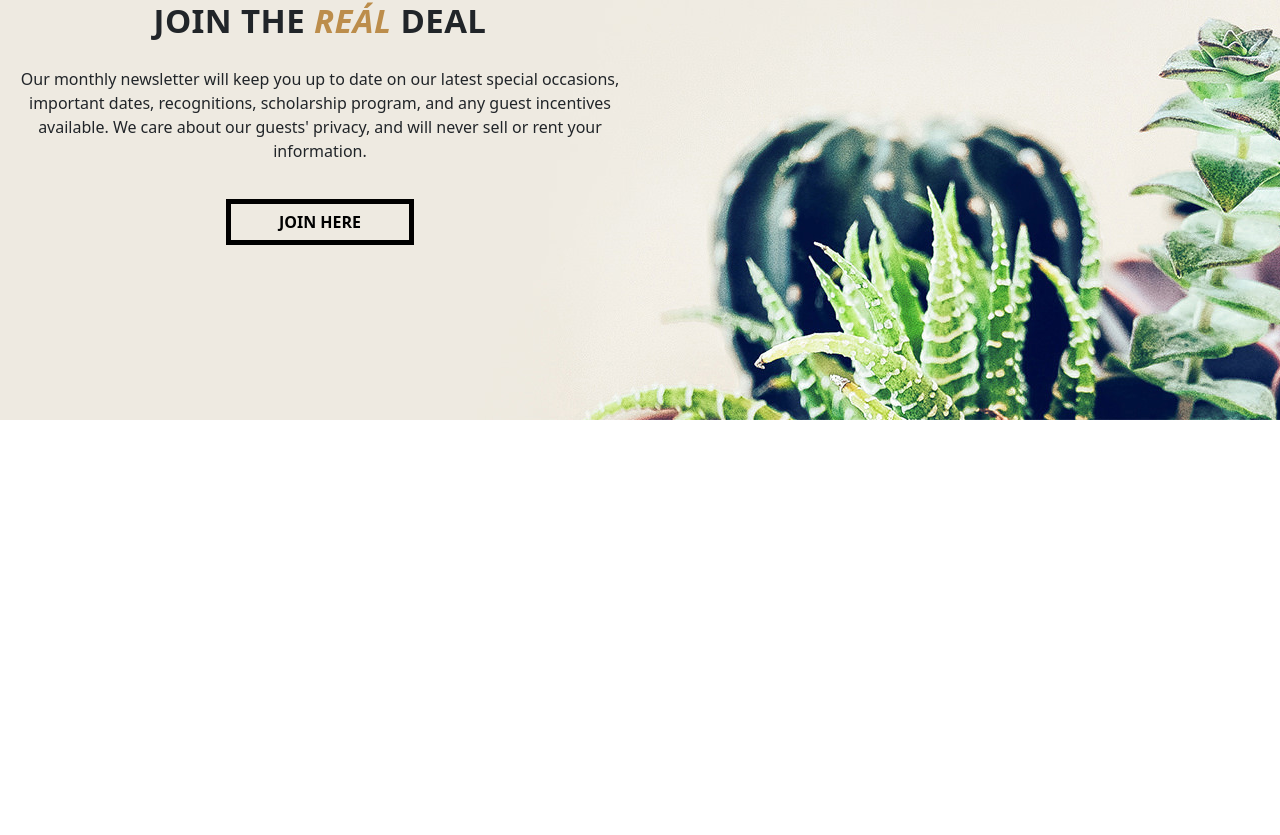
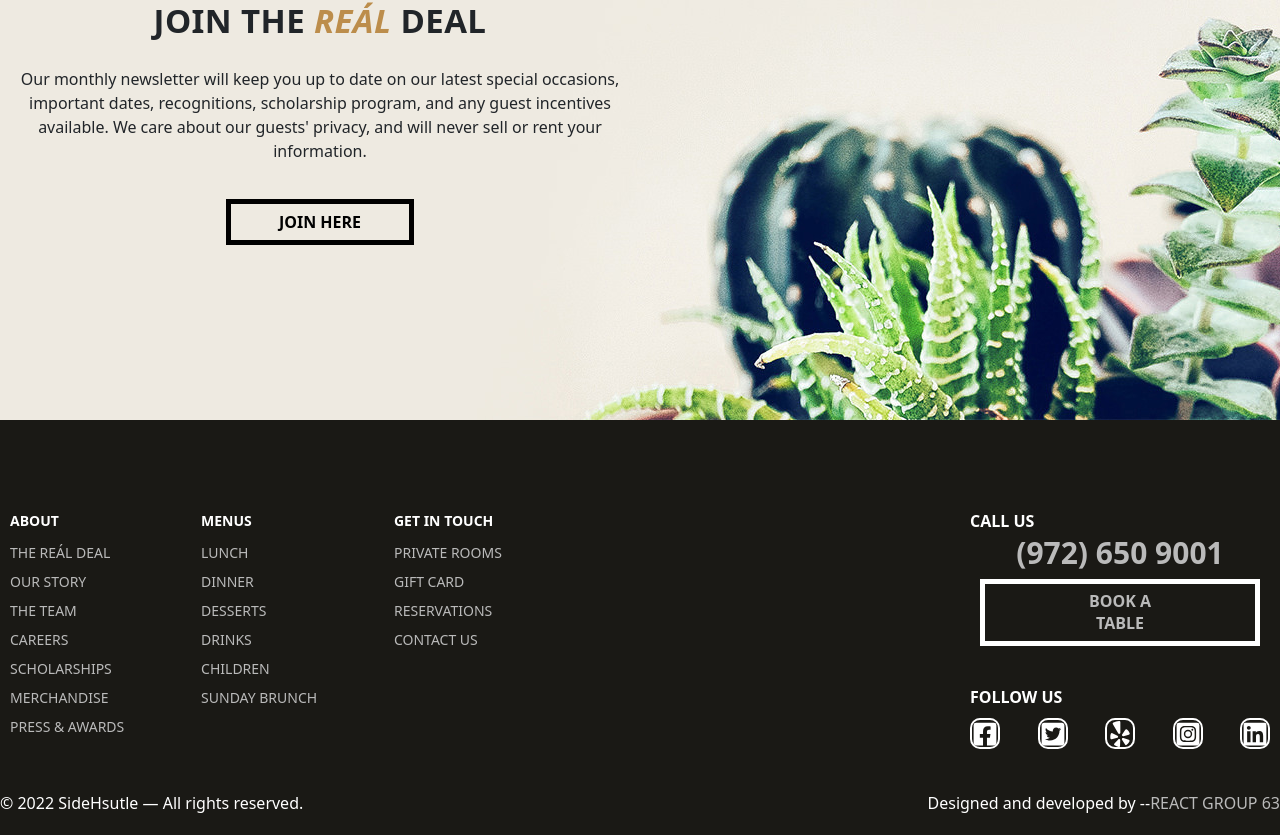
Before and after one commit to lamodots/chefs-kiss, a React (Create React App) app: page /contact in a window 1280 px wide. Shown: the part 3600-4435 px from the top of the page. Before the commit the page ends 4020 px from the top, so only its background shows below. Built offline with nearby package versions, Linux system fonts and the light colour scheme.

Commit message:
Footer
Added footer

```diff
--- a/package.json
+++ b/package.json
@@ -10,7 +10,10 @@
     "react": "^18.0.0",
     "react-bootstrap": "^2.3.0",
     "react-dom": "^18.0.0",
+    "react-icons": "^4.3.1",
+    "react-router-dom": "^6.3.0",
     "react-scripts": "5.0.1",
+    "styled-components": "^5.3.5",
     "web-vitals": "^2.1.4"
   },
   "scripts": {
--- a/src/App.js
+++ b/src/App.js
@@ -1,10 +1,12 @@
-import './App.css';
-import Home from './pages/home/Home';
+import "./App.css";
+import Home from "./pages/home/Home";
+// import Footer from "./component/footer/Footer";
 
 function App() {
   return (
     <div className="App">
       <Home />
+      {/* <Footer /> */}
     </div>
   );
 }
--- /dev/null
+++ b/src/component/footer/Footer.css
@@ -0,0 +1,152 @@
+.servicelink {
+  display: flex;
+  max-width: 900px;
+  gap: clamp(1.5rem, 6vw, 7rem);
+  justify-content: space-between;
+}
+.link-section {
+  display: flex;
+  justify-content: space-between;
+  flex-direction: row;
+  width: 100%;
+  padding: 10px;
+}
+
+nav ul {
+  text-align: left;
+  text-transform: uppercase;
+}
+
+label {
+  text-transform: uppercase;
+  display: block;
+  text-align: left;
+  border-bottom: 10px;
+  padding: 10px 0;
+  font-weight: 700;
+}
+
+li {
+  list-style: none;
+  padding-left: 0px;
+  margin-left: 0;
+  padding-bottom: 7px;
+}
+
+ul {
+  padding: 0;
+  font-size: 14px;
+  color: #fff;
+  letter-spacing: 0.4;
+  line-height: 22px;
+}
+a {
+  text-decoration: none;
+  color: #bababa;
+  text-transform: uppercase;
+  transition: 0.15s ease-in-out;
+}
+
+a:hover {
+  color: #fff;
+}
+/* li a {
+  border-bottom: 10px;
+} */
+
+.menu {
+  text-align: left;
+}
+
+.service-contact {
+  max-width: 300px;
+}
+
+.service-contact label {
+  color: white;
+  display: block;
+}
+
+.phone a {
+  font-size: 30px;
+  font-weight: 700;
+  margin: 5px 0px 0px;
+  text-align: left;
+}
+.service-contact {
+  text-transform: uppercase;
+  font-weight: 700;
+  text-align: center;
+  display: inline-block;
+  line-height: 22px;
+  /* padding: ; */
+}
+.service-contact a::first-of-type {
+  font-size: 30px;
+}
+
+.footerbtn {
+  padding: 10px;
+  margin: 0;
+  /* width: 120px; */
+  /* height: 80px; */
+  /* box-sizing: content-box; */
+}
+
+/* .footerbtn a {
+} */
+
+.service-link {
+  display: flex;
+}
+
+.social {
+  display: flex;
+  flex-direction: row;
+  padding-top: 20px;
+}
+
+.service-contact div {
+  display: block;
+}
+
+div .networks {
+  display: flex;
+  justify-content: space-between;
+  font-size: 26px;
+}
+
+.networks a {
+  border: 2px solid white;
+  /* background-color: aquamarine; */
+  color: white;
+  border-radius: 10px;
+  align-items: center;
+  justify-self: center;
+}
+
+.copy-credits {
+  display: flex;
+  /* align-items: center; */
+  flex-direction: row;
+  justify-content: space-between;
+  color: #fff;
+}
+div .copy-credits {
+  display: flex;
+  margin: 0;
+}
+
+span .copy {
+  text-align: left;
+  width: 100%;
+}
+span .credits {
+  text-align: right;
+}
+
+@media screen and (max-width: 760px) {
+  .link-section {
+    flex-direction: column;
+  }
+}
--- a/src/component/footer/Footer.js
+++ b/src/component/footer/Footer.js
@@ -0,0 +1,57 @@
+import React from "react";
+import { ServiceLink, ServiceContact, FooterCredit } from "./FooterServiceLink";
+import "./Footer.css";
+import { FooterContainer, FooterWrap, FootNote } from "./FooterStyles";
+
+function Footer() {
+  return (
+    <FooterContainer>
+      <FooterWrap>
+        <section className="link-section">
+          <article className="servicelink">
+            <ServiceLink
+              title="About"
+              services={[
+                "THE REÁL DEAL",
+                "OUR STORY",
+                "THE TEAM",
+                "CAREERS",
+                "SCHOLARSHIPS",
+                "MERCHANDISE",
+                "PRESS & AWARDS",
+              ]}
+            />
+            <ServiceLink
+              title="MENUS"
+              services={[
+                "LUNCH",
+                "DINNER",
+                "DESSERTS",
+                "DRINKS",
+                "CHILDREN",
+                "SUNDAY BRUNCH",
+              ]}
+            />
+            <ServiceLink
+              title="GET IN TOUCH"
+              services={[
+                "PRIVATE ROOMS",
+                "GIFT CARD",
+                "RESERVATIONS",
+                "CONTACT US",
+              ]}
+            />
+          </article>
+          <article className="service-contact">
+            <ServiceContact />
+          </article>
+        </section>
+      </FooterWrap>
+      <FootNote>
+        <FooterCredit />
+      </FootNote>
+    </FooterContainer>
+  );
+}
+
+export default Footer;
--- /dev/null
+++ b/src/component/footer/FooterServiceLink.js
@@ -0,0 +1,95 @@
+import React from "react";
+import PrimaryButton from "../button/PrimaryButton";
+import {
+  FaFacebookSquare,
+  FaTwitterSquare,
+  FaYelp,
+  FaInstagramSquare,
+  FaLinkedin,
+} from "react-icons/fa";
+
+export function ServiceLink({ title, services }) {
+  return (
+    <section className="service-link">
+      <ul className="menu">
+        <l1 className="submenu">
+          <label className="submenu-label">{title}</label>
+          <nav>
+            <ul>
+              {services.map((item, index) => {
+                return (
+                  <li key={index}>
+                    <a href="!#">{item}</a>
+                  </li>
+                );
+              })}
+            </ul>
+          </nav>
+        </l1>
+      </ul>
+    </section>
+  );
+}
+
+export function ServiceContact() {
+  return (
+    <div className="service-contact">
+      <div class="contacts">
+        <div class="phone">
+          <label>Call Us</label>
+          <a href="tel:(972) 650 9001">(972) 650 9001</a>
+        </div>
+        <div className="footerbtn">
+          <PrimaryButton>
+            <a href="!#">Book a Table</a>
+          </PrimaryButton>
+        </div>
+        <div class="social">
+          <label>Follow Us</label>
+
+          <div class="networks">
+            <a href="!#" class="facebook" target="_blank">
+              <FaFacebookSquare />
+            </a>
+
+            <a href="!#" class="twitter" target="_blank">
+              <FaTwitterSquare />
+            </a>
+
+            <a href="!#" class="yelp" target="_blank">
+              <FaYelp />
+            </a>
+
+            <a href="!#" class="instagram" target="_blank">
+              <FaInstagramSquare />
+            </a>
+
+            <a href="!#" class="linkedin" target="_blank">
+              <FaLinkedin />
+            </a>
+          </div>
+        </div>
+      </div>
+    </div>
+  );
+}
+
+export function FooterCredit() {
+  return (
+    <div className="copy-credits">
+      <span className="copy">© 2022 SideHsutle — All rights reserved.</span>
+      <span className="credits">
+        Designed and developed by --
+        <a href="!#" className="link" target="_blank">
+          React Group 63
+        </a>
+      </span>
+    </div>
+  );
+}
+
+const FooterServiceLink = () => {
+  return <div></div>;
+};
+
+export default FooterServiceLink;
--- /dev/null
+++ b/src/component/footer/FooterStyles.js
@@ -0,0 +1,24 @@
+import styled from "styled-components";
+
+export const FooterContainer = styled.footer`
+  background-color: #1a1915;
+  //   height: 40vh;
+`;
+
+export const FooterWrap = styled.div`
+  padding: 70px 0 20px 0;
+  display: flex;
+  flex-direction: column;
+  justify-content: center;
+  align-items: center;
+  max-width: 1300px;
+  margin: 0 auto;
+`;
+
+export const FootNote = styled.div`
+  display: flex;
+  max-width: 1300px;
+  margin: 0 auto;
+  padding-bottom: 20px;
+  flex-direction: column;
+`;
--- a/src/pages/home/Home.js
+++ b/src/pages/home/Home.js
@@ -1,13 +1,15 @@
-import React from 'react'
-import 'bootstrap/dist/css/bootstrap.min.css'
-import CarouselSlider from '../../component/carousel/CarouselSlider';
-import Gallery from './Gallery/Gallery';
-import OwnerSection from './Owner/OwnerSection';
-import GiftSection from './Gift/GiftSection';
-import VIPSection from './VIPSection/VIPSection';
+import React from "react";
+import "bootstrap/dist/css/bootstrap.min.css";
+import CarouselSlider from "../../component/carousel/CarouselSlider";
+import Gallery from "./Gallery/Gallery";
+import OwnerSection from "./Owner/OwnerSection";
+import GiftSection from "./Gift/GiftSection";
+import VIPSection from "./VIPSection/VIPSection";
+// import Footer from "../../component/footer/Footer";
+// import FooterStyles from "../../component/footer/FooterStyles";
+import Footer from "../../component/footer/Footer";
 
 const Home = () => {
-
   return (
     <>
       <CarouselSlider />
@@ -15,8 +17,10 @@ const Home = () => {
       <OwnerSection />
       <GiftSection />
       <VIPSection />
+      <Footer />
+      {/* <FooterStyles /> */}
     </>
   );
-}
+};
 
-export default Home
+export default Home;
```
Also changed, not shown: 1 other file (tests, documents, lock files or other folders). Lines whose indentation alone changed are shown as unchanged.
